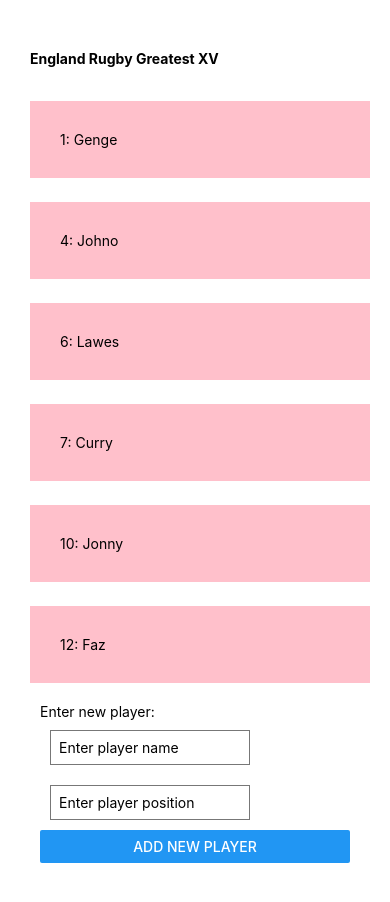
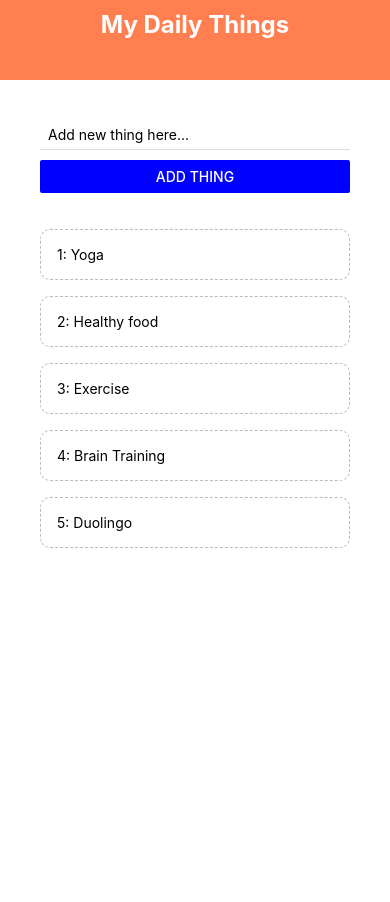
Before and after one commit to hgoody88/ReactNativeTutorial, a React Native app: screen / in a window 390 px wide. Shown: the top 902 px of the page. After the commit the page ends 844 px from the top, so only its background shows below. Built offline with nearby package versions, Linux system fonts and the light colour scheme.

Commit message:
Todo list made

```diff
--- a/App.tsx
+++ b/App.tsx
@@ -3,10 +3,11 @@ import { StyleSheet, Text, View, Button, TextInput } from 'react-native'
 import { useState } from 'react'
 import BasicInputPage from './src/BasicInputPage'
 import Lists from './src/Lists'
+import DailyThingTracker from './src/DailyThingTracker/DailyThingTracker'
 
 export default function App() {
   return (
-    <Lists />
+    <DailyThingTracker />
   )
 
 }
--- /dev/null
+++ b/src/DailyThingTracker/AddThing.tsx
@@ -0,0 +1,44 @@
+import { View, Text, TextInput, Button, ButtonProps, StyleSheet } from 'react-native'
+import React, { useState } from 'react'
+
+interface Props {
+    addThingToDailys: (text: string) => void
+}
+
+export default function AddThing({addThingToDailys}: Props) {
+
+    const [entry, setEntry] = useState('')
+
+    const onChangeEntry = (updatedEntry: string): void => {
+        setEntry(updatedEntry)
+    }
+
+    const buttonPressHandler = (): void => {
+        addThingToDailys(entry)
+    }
+
+    return (
+        <View>
+            <TextInput
+                style={styles.input}
+                placeholder={'Add new thing here...'}
+                onChangeText={onChangeEntry}
+            />
+            <Button
+                title='Add Thing'
+                color='blue'
+                onPress={buttonPressHandler}
+            />
+        </View>
+    )
+}
+
+const styles = StyleSheet.create({
+    input: {
+        marginBottom: 10,
+        paddingHorizontal: 8,
+        paddingVertical: 6,
+        borderBottomColor: '#ddd',
+        borderBottomWidth: 1
+    }
+})
--- /dev/null
+++ b/src/DailyThingTracker/DailyThingItem.tsx
@@ -0,0 +1,31 @@
+import { View, StyleSheet, Text, TouchableOpacity } from 'react-native'
+import React from 'react'
+
+export interface IDailyThing {
+    info: string,
+    id: number
+}
+
+export interface Props {
+  thing: IDailyThing,
+  pressHandler: (key: number) => void
+}
+
+export default function DailyThingItem( {thing, pressHandler}: Props ) {
+    return (
+      <TouchableOpacity onPress={() => pressHandler(thing.id)}>
+        <Text style={styles.thing}>{thing.id}: {thing.info}</Text>
+      </TouchableOpacity>
+    )
+}
+
+const styles = StyleSheet.create({
+  thing: {
+    padding: 16,
+    marginTop: 16,
+    borderColor: '#bbb',
+    borderWidth: 1,
+    borderStyle: 'dashed',
+    borderRadius: 10
+  }
+})
--- /dev/null
+++ b/src/DailyThingTracker/DailyThingTracker.tsx
@@ -0,0 +1,83 @@
+import { View, Text, StyleSheet, FlatList, Alert} from 'react-native'
+import React, { useState} from 'react'
+import Header from './Header'
+import DailyThingItem, { IDailyThing } from './DailyThingItem'
+import AddThing from './AddThing'
+
+
+export default function DailyThingTracker() {
+
+    const [dailyThings, setDailyThings] = useState<IDailyThing[]>([
+        {info: "Yoga", id: 1},
+        {info: "Healthy food", id: 2},
+        {info: "Exercise", id: 3},
+        {info: "Brain Training", id: 4},
+        {info: "Duolingo", id: 5},
+    ])
+
+    const pressHandler = (key: number) => {
+        setDailyThings(prevDailyThings => {
+            return prevDailyThings.filter(thing => thing.id != key)
+        })
+    }
+
+    const addThingToDailys = (text: string): void => {
+        if(text.length > 0) {
+            setDailyThings(prevDailys => {
+                const largestId = prevDailys.reduce((a,b) => Math.max(a,b.id), -Infinity)
+                return ([
+                    ...prevDailys,
+                    {info: text, id: largestId + 1}
+                ])
+            })
+        } else {
+            // This is only for ios and android btw
+            Alert.alert(
+                'Oh dear!',
+                'Must input something before creating a thing',
+                [{
+                    text: 'Ok',
+                    onPress: () => console.log('Closed alert')
+                }]
+            )
+        }
+    }
+
+  return (
+    <View style={styles.container}>
+        <Header />
+        <View style={styles.content}>
+            <AddThing
+                addThingToDailys={addThingToDailys}
+            />
+            <FlatList
+                style={styles.list}
+                data={dailyThings}
+                renderItem={({ item }) => (
+                    <DailyThingItem
+                        thing={item}
+                        pressHandler={pressHandler}
+                    />
+                )}
+            />
+        </View>
+    </View>
+  )
+}
+
+const styles = StyleSheet.create({
+    container: {
+        flex: 1,
+        backgroundColor: '#fff'
+    },
+    content: {
+        padding: 40,
+    },
+    list: {
+        marginTop: 20
+    },
+    dailyThing: {
+        backgroundColor: 'pink',
+        marginHorizontal: 10
+    }
+})
--- /dev/null
+++ b/src/DailyThingTracker/Header.tsx
@@ -0,0 +1,24 @@
+import { View, Text, StyleSheet } from 'react-native'
+import React from 'react'
+
+export default function Header() {
+  return (
+    <View style={styles.header}>
+      <Text style={styles.title}>My Daily Things</Text>
+    </View>
+  )
+}
+
+const styles = StyleSheet.create({
+    header: {
+        height: 80,
+        padding: 10,
+        backgroundColor: 'coral'
+    },
+    title: {
+        fontSize: 24,
+        fontWeight: 'bold',
+        textAlign: 'center',
+        color: 'white'
+    }
+})
--- a/src/Lists.tsx
+++ b/src/Lists.tsx
@@ -1,6 +1,11 @@
-import { View, Text, StyleSheet, TextInput, Button, ScrollView, FlatList } from 'react-native'
+import { View, Text, StyleSheet, TextInput, Button, ScrollView, FlatList, TouchableOpacity } from 'react-native'
 import React from 'react'
 import { useState } from 'react'
+
+interface Player {
+    name: string,
+    position: number
+}
 
 
 export default function Lists() {
@@ -30,6 +35,11 @@ export default function Lists() {
         ])
     }
 
+    const pressHandler = (key: number) => {
+        console.log(key)
+        setPlayers(players => players.filter(value => value.key != key))
+    }
+
     players.sort((fst, snd) => fst.key - snd.key)
 
     return (
@@ -38,7 +48,7 @@ export default function Lists() {
                 <Text style={styles.title}>England Rugby Greatest XV</Text>
             </View>
 
-            <View style={styles.body}>
+            {/* <View style={styles.body}>
                 <ScrollView>
                     {players.map(player => (
                             <View
@@ -50,15 +60,18 @@ export default function Lists() {
                         )
                     )}
                 </ScrollView>
-            </View>
+            </View> */}
 
             {/* or */}
 
             {/* Only renders visiable items from list => better */}
             <FlatList
+                numColumns={2}
                 data={players}
                 renderItem={({ item }) => (
-                    <Text style={styles.player}>{item.name}</Text>
+                    <TouchableOpacity onPress={() => pressHandler(item.key)}>
+                        <Text style={styles.player}>{item.key}: {item.name}</Text>
+                    </TouchableOpacity>
                 )}
             />
 
@@ -123,6 +136,7 @@ const styles = StyleSheet.create({
     },
     player: {
         marginTop: 24,
+        marginHorizontal: 10,
         padding: 30,
         backgroundColor: 'pink',
         fontSize: 24
```
